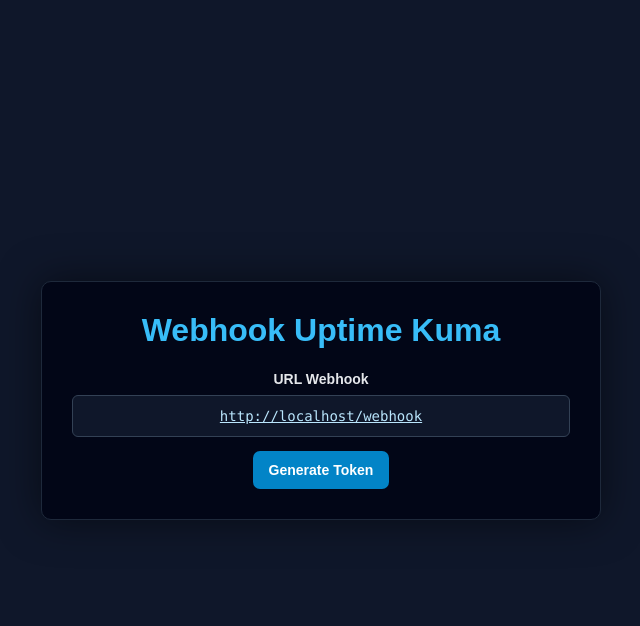
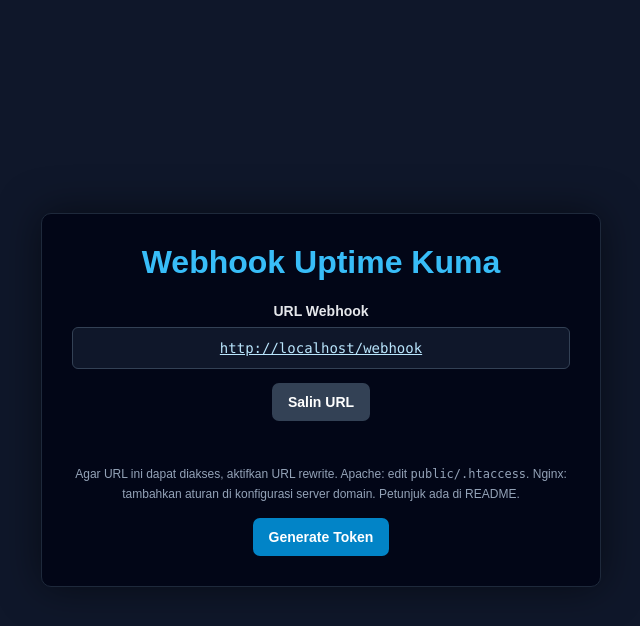
Before and after one commit to ekiguistian/webhook_uptimekuma-sendwa, a PHP site: page / in a window 1280 px wide. Shown: the top 626 px of the page, without its empty margins (319-959 px from the left). Run offline with PHP 8.4, Linux system fonts and the light colour scheme.

Commit message:
Clarify webhook routing and project overview

```diff
--- a/public/index.php
+++ b/public/index.php
@@ -94,6 +94,7 @@ if (($_SERVER['REQUEST_METHOD'] ?? '') === 'POST') {
     button:disabled { opacity: .55; cursor: not-allowed; }
     .message { min-height: 20px; margin: 14px 0 0; color: #86efac; font-size: 14px; }
     .error { color: #fca5a5; }
+    .note { margin: 10px 0 0; color: #94a3b8; font-size: 12px; line-height: 1.6; }
   </style>
 </head>
 <body>
@@ -102,6 +103,9 @@ if (($_SERVER['REQUEST_METHOD'] ?? '') === 'POST') {
 
     <label for="webhook-url">URL Webhook</label>
     <a class="webhook-url" id="webhook-url" href="#">Memuat URL...</a>
+    <button class="copy" id="copy-webhook-url" type="button">Salin URL</button>
+    <p class="message" id="url-copy-status" role="status" aria-live="polite"></p>
+    <p class="note">Agar URL ini dapat diakses, aktifkan URL rewrite. Apache: edit <code>public/.htaccess</code>. Nginx: tambahkan aturan di konfigurasi server domain. Petunjuk ada di README.</p>
 
     <form method="post" action="/" autocomplete="off">
       <button type="submit">Generate Token</button>
@@ -117,28 +121,6 @@ if (($_SERVER['REQUEST_METHOD'] ?? '') === 'POST') {
       <input id="webhook-token" type="text" value="<?= htmlspecialchars($token, ENT_QUOTES, 'UTF-8') ?>" readonly autocomplete="off" spellcheck="false" aria-label="Token webhook">
       <button class="copy" id="copy-token" type="button">Salin Token</button>
       <p class="message" id="copy-status" role="status" aria-live="polite">Simpan token ini sebelum meninggalkan halaman.</p>
-      <script>
-        document.getElementById('copy-token').addEventListener('click', async function () {
-          const field = document.getElementById('webhook-token');
-          const status = document.getElementById('copy-status');
-          try {
-            if (navigator.clipboard && window.isSecureContext) {
-              await navigator.clipboard.writeText(field.value);
-            } else {
-              field.focus();
-              field.select();
-              if (!document.execCommand('copy')) {
-                throw new Error('Clipboard copy failed');
-              }
-            }
-            status.textContent = 'Token berhasil disalin.';
-          } catch (error) {
-            field.focus();
-            field.select();
-            status.textContent = 'Salin token yang terseleksi secara manual.';
-          }
-        });
-      </script>
     <?php endif; ?>
   </main>
 
@@ -147,6 +129,51 @@ if (($_SERVER['REQUEST_METHOD'] ?? '') === 'POST') {
     const webhookLink = document.getElementById('webhook-url');
     webhookLink.href = webhookUrl;
     webhookLink.textContent = webhookUrl;
+
+    async function copyText(value) {
+      if (navigator.clipboard && window.isSecureContext) {
+        await navigator.clipboard.writeText(value);
+        return;
+      }
+
+      const temporaryField = document.createElement('textarea');
+      temporaryField.value = value;
+      temporaryField.setAttribute('readonly', '');
+      temporaryField.style.position = 'fixed';
+      temporaryField.style.opacity = '0';
+      document.body.appendChild(temporaryField);
+      temporaryField.select();
+      const copied = document.execCommand('copy');
+      temporaryField.remove();
+      if (!copied) {
+        throw new Error('Clipboard copy failed');
+      }
+    }
+
+    document.getElementById('copy-webhook-url').addEventListener('click', async function () {
+      const status = document.getElementById('url-copy-status');
+      try {
+        await copyText(webhookUrl);
+        status.textContent = 'URL webhook berhasil disalin.';
+      } catch (error) {
+        status.textContent = 'URL tidak dapat disalin otomatis. Silakan salin dari tautan di atas.';
+      }
+    });
+
+    const tokenField = document.getElementById('webhook-token');
+    if (tokenField) {
+      document.getElementById('copy-token').addEventListener('click', async function () {
+        const status = document.getElementById('copy-status');
+        try {
+          await copyText(tokenField.value);
+          status.textContent = 'Token berhasil disalin.';
+        } catch (error) {
+          tokenField.focus();
+          tokenField.select();
+          status.textContent = 'Salin token yang terseleksi secara manual.';
+        }
+      });
+    }
   </script>
 </body>
 </html>
```
Also changed, not shown: README.md.
